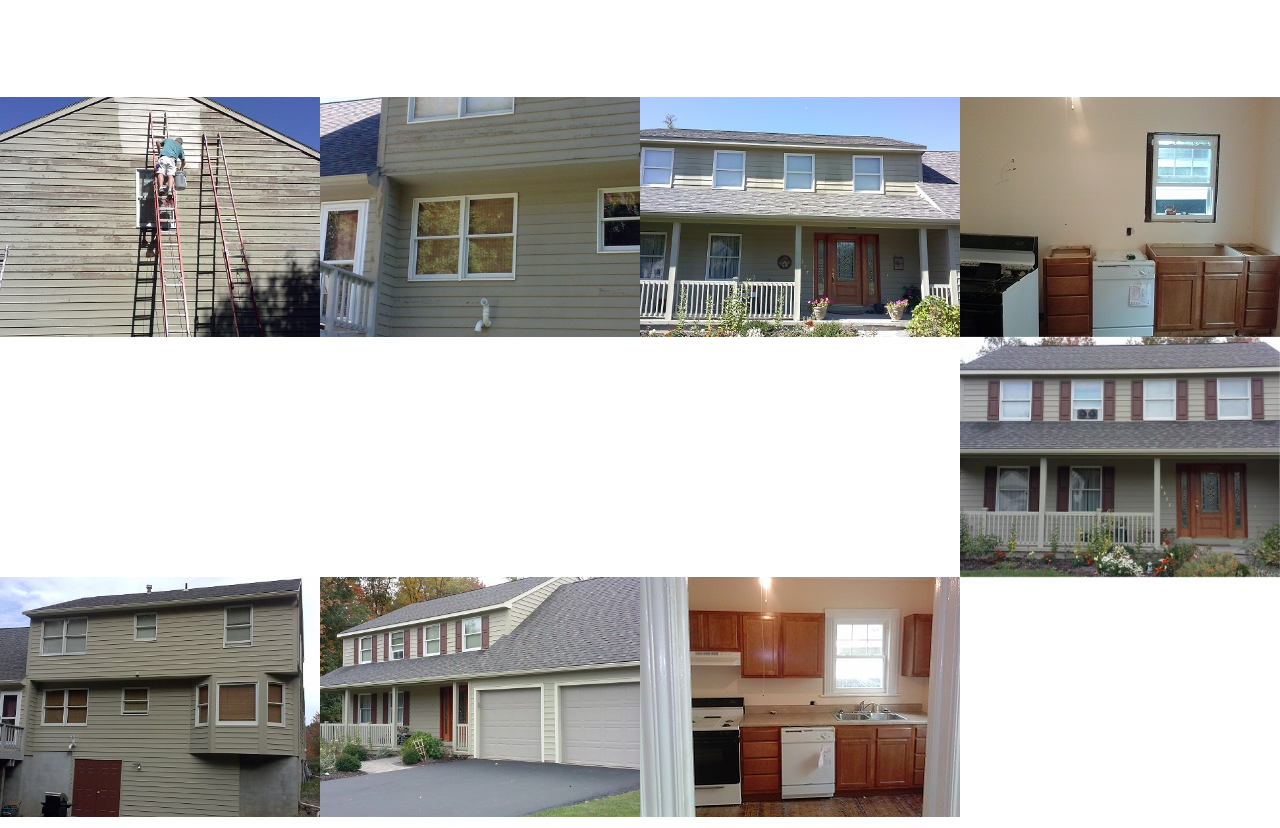
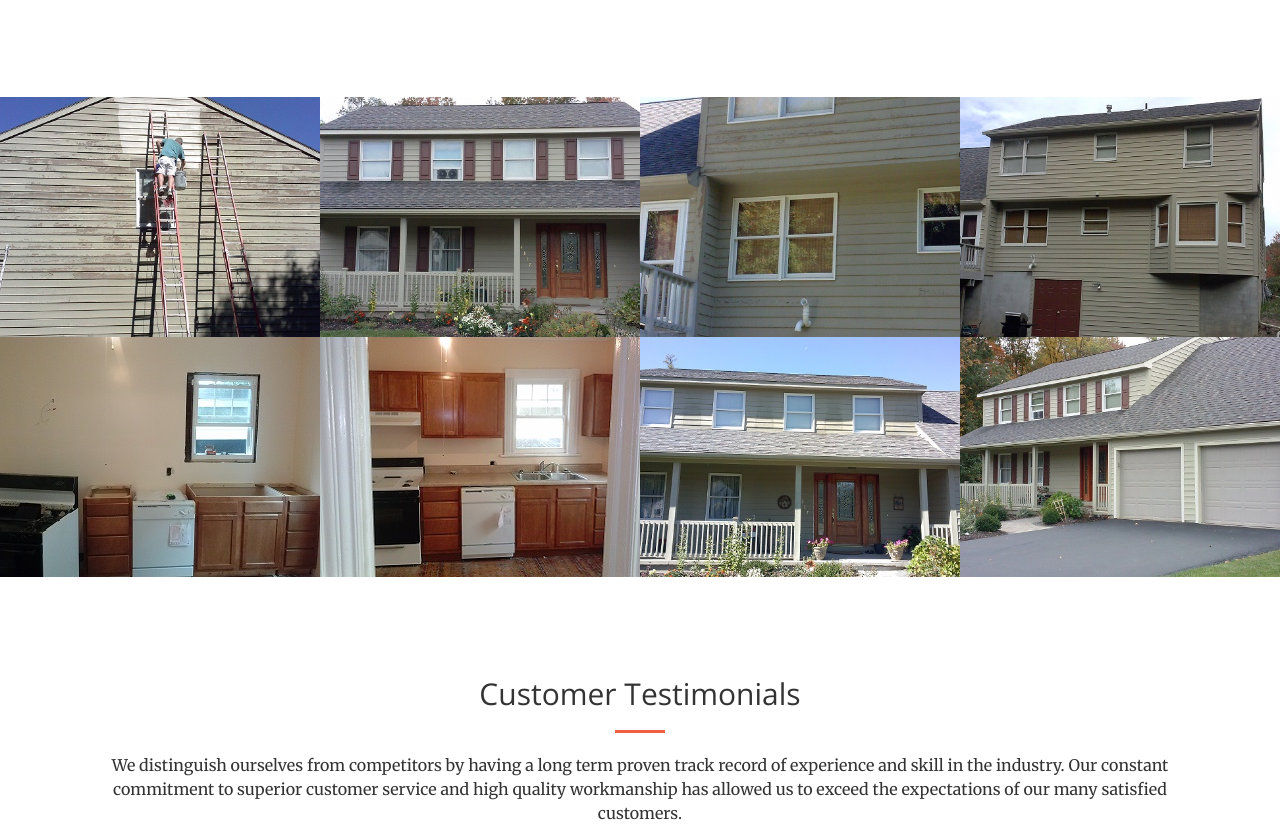
Before and after one commit to kseniya292/imagepaintingcny, a website: page index.html in a window 1280 px wide. Shown: the part 2132-2960 px from the top of the page. Drawn offline with nearby package versions, Linux system fonts and the light colour scheme.

Commit message:
fixed order of portfolio

```diff
--- a/index.html
+++ b/index.html
@@ -219,8 +219,8 @@
 
     <section class="no-padding" id="portfolio">
         <div class="container-fluid">
-            <div class="row no-gutter popup-gallery">
-                <div class="col-lg-3 col-sm-6">
+            <div class="row no-gutter popup-gallery grid">
+                <div class="col-lg-3 col-sm-6 col-xs-12 grid-item">
                     <a href="img/portfolio/fullsize/House1b.jpg" class="portfolio-box">
                         <img src="img/portfolio/thumbnails/House1b.jpg" class="img-responsive" alt="">
                         <div class="portfolio-box-caption">
@@ -235,7 +235,22 @@
                         </div>
                     </a>
                 </div>
-                <div class="col-lg-3 col-sm-6">
+                <div class="col-lg-3 col-sm-6 col-xs-12 grid-item">
+                    <a href="img/portfolio/fullsize/House4b.jpg" class="portfolio-box">
+                        <img src="img/portfolio/thumbnails/House4b.jpg" class="img-responsive" alt="">
+                        <div class="portfolio-box-caption">
+                            <div class="portfolio-box-caption-content">
+                                <div class="project-category text-faded">
+                                    Category
+                                </div>
+                                <div class="project-name">
+                                    Project Name
+                                </div>
+                            </div>
+                        </div>
+                    </a>
+                </div>
+                <div class="col-lg-3 col-sm-6 col-xs-12 grid-item">
                     <a href="img/portfolio/fullsize/House2b.jpg" class="portfolio-box">
                         <img src="img/portfolio/thumbnails/House2b.jpg" class="img-responsive" alt="">
                         <div class="portfolio-box-caption">
@@ -250,7 +265,52 @@
                         </div>
                     </a>
                 </div>
-                <div class="col-lg-3 col-sm-6">
+                <div class="col-lg-3 col-sm-6 col-xs-12 grid-item">
+                    <a href="img/portfolio/fullsize/House5b.jpg" class="portfolio-box">
+                        <img src="img/portfolio/thumbnails/House5b.jpg" class="img-responsive" alt="">
+                        <div class="portfolio-box-caption">
+                            <div class="portfolio-box-caption-content">
+                                <div class="project-category text-faded">
+                                    Category
+                                </div>
+                                <div class="project-name">
+                                    Project Name
+                                </div>
+                            </div>
+                        </div>
+                    </a>
+                </div>
+                <div class="col-lg-3 col-sm-6 col-xs-12 grid-item">
+                    <a href="img/portfolio/Apt-During.jpg" class="portfolio-box">
+                        <img src="img/portfolio/Apt-During.jpg" class="img-responsive" alt="">
+                        <div class="portfolio-box-caption">
+                            <div class="portfolio-box-caption-content">
+                                <div class="project-category text-faded">
+                                    Category
+                                </div>
+                                <div class="project-name">
+                                    Project Name
+                                </div>
+                            </div>
+                        </div>
+                    </a>
+                </div>
+                <div class="col-lg-3 col-sm-6 col-xs-12 grid-item">
+                    <a href="img/portfolio/Apt-After2.jpg" class="portfolio-box">
+                        <img src="img/portfolio/Apt-After2.jpg" class="img-responsive" alt="">
+                        <div class="portfolio-box-caption">
+                            <div class="portfolio-box-caption-content">
+                                <div class="project-category text-faded">
+                                    Category
+                                </div>
+                                <div class="project-name">
+                                    Project Name
+                                </div>
+                            </div>
+                        </div>
+                    </a>
+                </div>
+                <div class="col-lg-3 col-sm-6 col-xs-12 grid-item">
                     <a href="img/portfolio/fullsize/House3b.jpg" class="portfolio-box">
                         <img src="img/portfolio/thumbnails/House3b.jpg" class="img-responsive" alt="">
                         <div class="portfolio-box-caption">
@@ -265,69 +325,9 @@
                         </div>
                     </a>
                 </div>
-                <div class="col-lg-3 col-sm-6">
-                    <a href="img/portfolio/Apt-During.jpg" class="portfolio-box">
-                        <img src="img/portfolio/Apt-During.jpg" class="img-responsive" alt="">
-                        <div class="portfolio-box-caption">
-                            <div class="portfolio-box-caption-content">
-                                <div class="project-category text-faded">
-                                    Category
-                                </div>
-                                <div class="project-name">
-                                    Project Name
-                                </div>
-                            </div>
-                        </div>
-                    </a>
-                </div>
-                <div class="col-lg-3 col-sm-6">
-                    <a href="img/portfolio/fullsize/House4b.jpg" class="portfolio-box">
-                        <img src="img/portfolio/thumbnails/House4b.jpg" class="img-responsive" alt="">
-                        <div class="portfolio-box-caption">
-                            <div class="portfolio-box-caption-content">
-                                <div class="project-category text-faded">
-                                    Category
-                                </div>
-                                <div class="project-name">
-                                    Project Name
-                                </div>
-                            </div>
-                        </div>
-                    </a>
-                </div>
-                <div class="col-lg-3 col-sm-6">
-                    <a href="img/portfolio/fullsize/House5b.jpg" class="portfolio-box">
-                        <img src="img/portfolio/thumbnails/House5b.jpg" class="img-responsive" alt="">
-                        <div class="portfolio-box-caption">
-                            <div class="portfolio-box-caption-content">
-                                <div class="project-category text-faded">
-                                    Category
-                                </div>
-                                <div class="project-name">
-                                    Project Name
-                                </div>
-                            </div>
-                        </div>
-                    </a>
-                </div>
-                <div class="col-lg-3 col-sm-6">
+                <div class="col-lg-3 col-sm-6 col-xs-12 grid-item">
                     <a href="img/portfolio/fullsize/House6b.jpg" class="portfolio-box">
                         <img src="img/portfolio/thumbnails/House6b.jpg" class="img-responsive" alt="">
-                        <div class="portfolio-box-caption">
-                            <div class="portfolio-box-caption-content">
-                                <div class="project-category text-faded">
-                                    Category
-                                </div>
-                                <div class="project-name">
-                                    Project Name
-                                </div>
-                            </div>
-                        </div>
-                    </a>
-                </div>
-                <div class="col-lg-3 col-sm-6">
-                    <a href="img/portfolio/Apt-After2.jpg" class="portfolio-box">
-                        <img src="img/portfolio/Apt-After2.jpg" class="img-responsive" alt="">
                         <div class="portfolio-box-caption">
                             <div class="portfolio-box-caption-content">
                                 <div class="project-category text-faded">
@@ -402,13 +402,14 @@
     <script src="vendor/bootstrap/js/bootstrap.min.js"></script>
 
     <!-- Plugin JavaScript -->
+    <script src="https://unpkg.com/masonry-layout@4/dist/masonry.pkgd.min.js"></script>
     <script src="https://cdnjs.cloudflare.com/ajax/libs/jquery-easing/1.3/jquery.easing.min.js"></script>
     <script src="vendor/scrollreveal/scrollreveal.min.js"></script>
     <script src="vendor/magnific-popup/jquery.magnific-popup.min.js"></script>
 
     <!-- Theme JavaScript -->
     <script src="js/creative.min.js"></script>
-
+    <script src="js/main.js"></script>
 </body>
 
 </html>
--- /dev/null
+++ b/js/main.js
@@ -0,0 +1,8 @@
+$(document).ready(function() {
+
+	$('.grid').masonry({
+	  // options
+	  itemSelector: '.grid-item'
+	});
+
+}); //ready
```
